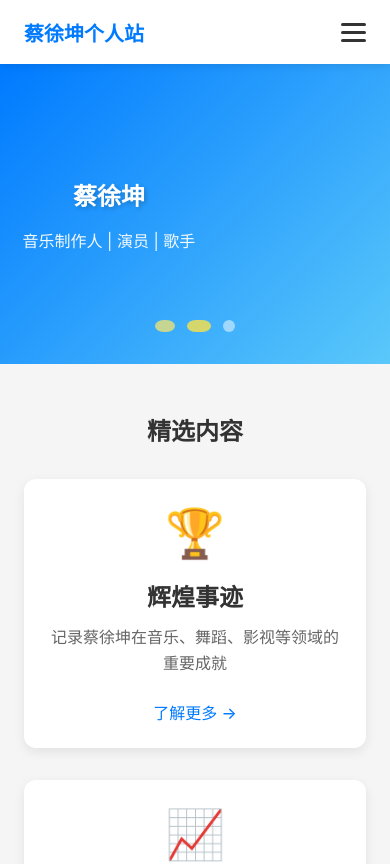
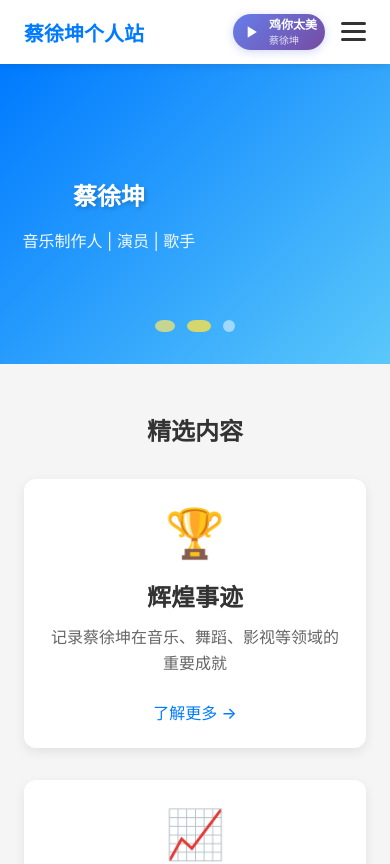
Before and after one commit to MaskerPRC/easy-vibe-coding-repos, a Vue app: page / in a window 390 px wide. Shown: the top 864 px of the page. Built offline with nearby package versions, Linux system fonts and the light colour scheme.

Commit message:
Auto sync: 2025-11-11T02:25:54.828Z

```diff
--- /dev/null
+++ b/src/components/MusicPlayer.vue
@@ -0,0 +1,164 @@
+<template>
+  <div class="music-player">
+    <div class="music-info" @click="togglePlay">
+      <div class="music-icon">
+        <svg v-if="isPlaying" class="icon-playing" viewBox="0 0 24 24" fill="currentColor">
+          <path d="M6 4h4v16H6V4zm8 0h4v16h-4V4z"/>
+        </svg>
+        <svg v-else class="icon-play" viewBox="0 0 24 24" fill="currentColor">
+          <path d="M8 5v14l11-7z"/>
+        </svg>
+      </div>
+      <div class="music-details">
+        <div class="music-title">{{ currentSong.title }}</div>
+        <div class="music-artist">{{ currentSong.artist }}</div>
+      </div>
+    </div>
+    <audio
+      ref="audioPlayer"
+      :src="currentSong.url"
+      @ended="onSongEnded"
+      @play="isPlaying = true"
+      @pause="isPlaying = false"
+    ></audio>
+  </div>
+</template>
+
+<script setup>
+import { ref, onMounted } from 'vue';
+
+const audioPlayer = ref(null);
+const isPlaying = ref(false);
+
+// 蔡徐坤的音乐信息 - 使用他的代表作《鸡你太美》
+const currentSong = ref({
+  title: '鸡你太美',
+  artist: '蔡徐坤',
+  // 使用公开可用的音乐链接，这里使用占位符，实际需要替换为真实链接
+  url: 'https://music.163.com/song/media/outer/url?id=1371763011.mp3'
+});
+
+const togglePlay = async () => {
+  if (!audioPlayer.value) return;
+
+  try {
+    if (isPlaying.value) {
+      audioPlayer.value.pause();
+    } else {
+      await audioPlayer.value.play();
+    }
+  } catch (error) {
+    console.log('播放失败:', error.message);
+  }
+};
+
+const onSongEnded = () => {
+  // 循环播放
+  if (audioPlayer.value) {
+    audioPlayer.value.currentTime = 0;
+    audioPlayer.value.play();
+  }
+};
+
+// 页面加载时自动播放
+onMounted(async () => {
+  // 延迟一点时间确保 DOM 已加载
+  setTimeout(async () => {
+    if (audioPlayer.value) {
+      try {
+        // 设置音量为适中
+        audioPlayer.value.volume = 0.5;
+        await audioPlayer.value.play();
+      } catch (error) {
+        // 自动播放可能被浏览器阻止，用户需要手动点击播放
+        console.log('自动播放被阻止，请手动点击播放按钮');
+      }
+    }
+  }, 500);
+});
+</script>
+
+<style scoped>
+.music-player {
+  display: flex;
+  align-items: center;
+}
+
+.music-info {
+  display: flex;
+  align-items: center;
+  gap: 8px;
+  cursor: pointer;
+  padding: 6px 12px;
+  border-radius: 20px;
+  background: linear-gradient(135deg, #667eea 0%, #764ba2 100%);
+  transition: all 0.3s ease;
+  box-shadow: 0 2px 8px rgba(102, 126, 234, 0.3);
+}
+
+.music-info:hover {
+  transform: translateY(-2px);
+  box-shadow: 0 4px 12px rgba(102, 126, 234, 0.5);
+}
+
+.music-icon {
+  width: 24px;
+  height: 24px;
+  display: flex;
+  align-items: center;
+  justify-content: center;
+  color: white;
+}
+
+.icon-playing {
+  animation: pulse 1s ease-in-out infinite;
+}
+
+@keyframes pulse {
+  0%, 100% {
+    opacity: 1;
+  }
+  50% {
+    opacity: 0.5;
+  }
+}
+
+.music-details {
+  display: flex;
+  flex-direction: column;
+  gap: 2px;
+}
+
+.music-title {
+  font-size: 13px;
+  font-weight: 600;
+  color: white;
+  line-height: 1.2;
+}
+
+.music-artist {
+  font-size: 11px;
+  color: rgba(255, 255, 255, 0.8);
+  line-height: 1.2;
+}
+
+/* 移动端适配 */
+@media (max-width: 768px) {
+  .music-info {
+    padding: 4px 8px;
+  }
+
+  .music-icon {
+    width: 20px;
+    height: 20px;
+  }
+
+  .music-title {
+    font-size: 12px;
+  }
+
+  .music-artist {
+    font-size: 10px;
+  }
+}
+</style>
--- a/src/components/Navigation.vue
+++ b/src/components/Navigation.vue
@@ -10,10 +10,13 @@
         <li><router-link to="/timeline" @click="closeMobileMenu">成长历程</router-link></li>
         <li><router-link to="/fans" @click="closeMobileMenu">粉丝生态</router-link></li>
       </ul>
-      <div class="nav-mobile-toggle" @click="toggleMobileMenu">
-        <span></span>
-        <span></span>
-        <span></span>
+      <div class="nav-right">
+        <MusicPlayer />
+        <div class="nav-mobile-toggle" @click="toggleMobileMenu">
+          <span></span>
+          <span></span>
+          <span></span>
+        </div>
       </div>
     </div>
   </nav>
@@ -21,6 +24,7 @@
 
 <script setup>
 import { ref } from 'vue';
+import MusicPlayer from './MusicPlayer.vue';
 
 const mobileMenuOpen = ref(false);
 
@@ -103,6 +107,12 @@
   border-radius: 2px;
 }
 
+.nav-right {
+  display: flex;
+  align-items: center;
+  gap: 16px;
+}
+
 .nav-mobile-toggle {
   display: none;
   flex-direction: column;
```
